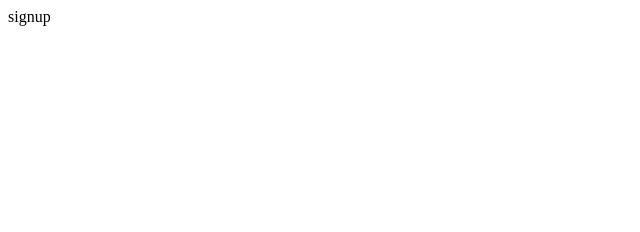
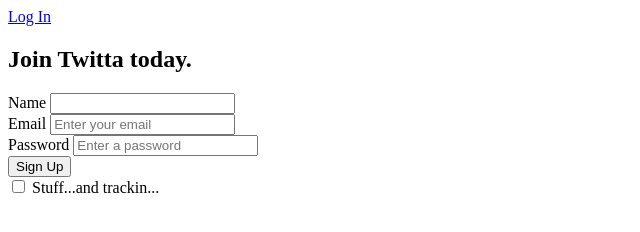
Before and after one commit to johnedma/express_static, a website: page public/html/signup.html in a window 1280 px wide. Shown: the whole page, without its empty margins (0-640 px from the left). Drawn offline with Linux system fonts and the light colour scheme.

Commit message:
completed layout of signup page

```diff
--- a/public/html/signup.html
+++ b/public/html/signup.html
@@ -1 +1,35 @@
-signup
+<!DOCTYPE html>
+<html lang="en">
+<head>
+  <meta charset="UTF-8">
+  <meta name="viewport" content="width=device-width, initial-scale=1.0">
+  <meta http-equiv="X-UA-Compatible" content="ie=edge">
+  <title>Twitta</title>
+</head>
+<body>
+  <header>
+    <a href="/login">Log In</a>
+  </header>
+  <main>
+    <h2>Join Twitta today.</h2>
+    <form action="/signup">
+    <div>
+      <label for="name">Name</label>
+      <input type="text" <placeholder="Enter your full name!">
+    </div>
+    <div>
+    <label for="email">Email</label>
+    <input type="email" placeholder="Enter your email">
+    </div>
+    <div>
+      <label for="password">Password</label>
+      <input type="password" placeholder="Enter a password">
+    </div>
+    <button type="submit">Sign Up</button>
+    <div>
+      <input type="checkbox"> Stuff...and trackin...
+    </div>
+    </form>
+  </main>
+</body>
+</html>
```
